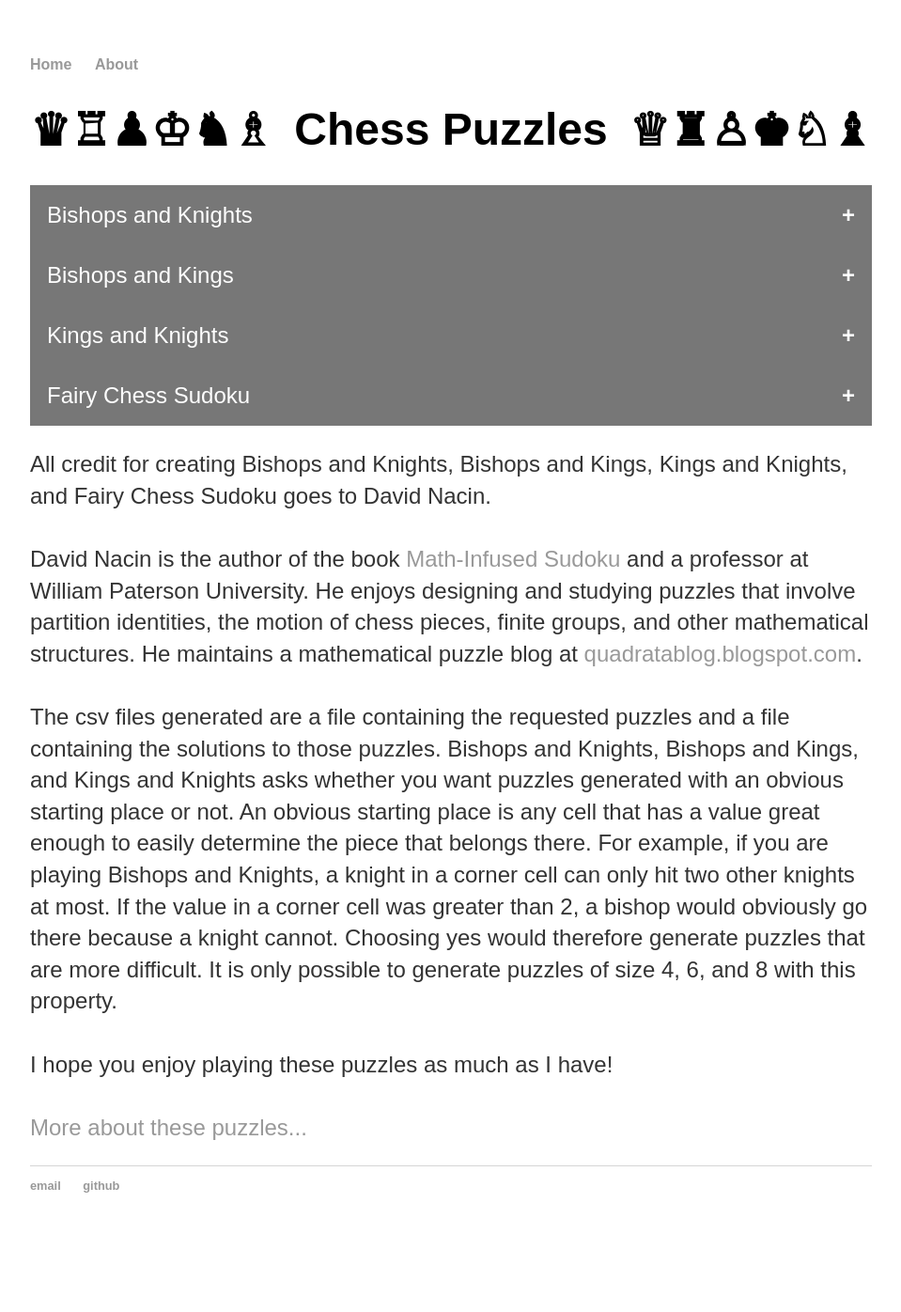
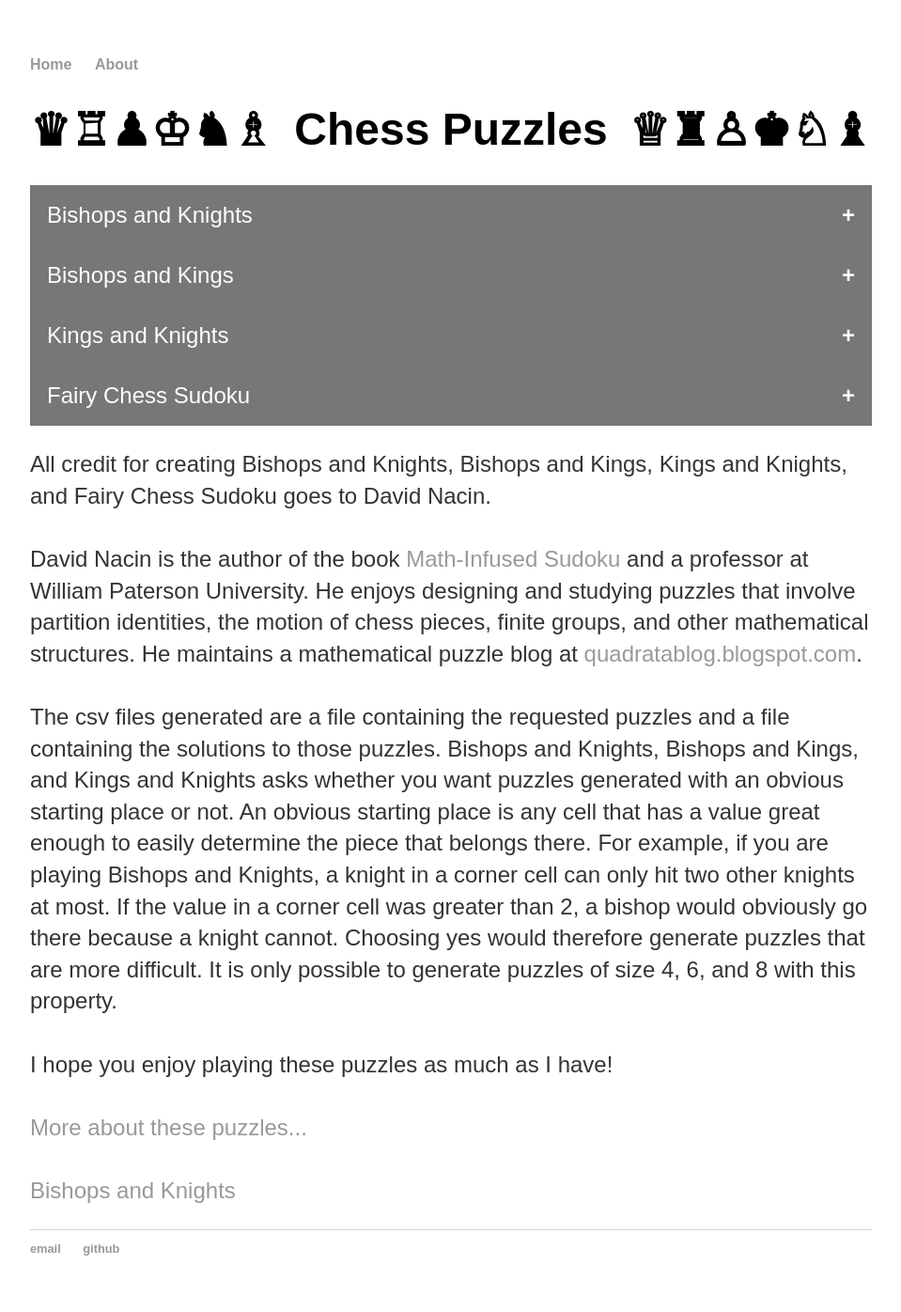
Before and after one commit to CThielsen1/CThielsen1.github.io, a Jekyll site: the page built from index.html, in a window 1280 px wide. Shown: the whole page at 94% size, without its empty margins (160-1119 px from the left). Built offline with Jekyll 4.4.1, drawn with Linux system fonts in a browser that asks for light colours; before the commit the page ends 1329 px from its top, so only the background shows below that.

Commit message:
Update index.html

```diff
--- a/index.html
+++ b/index.html
@@ -95,7 +95,11 @@ title: Chess Puzzles
 			knight cannot. Choosing yes would therefore generate puzzles that are more difficult. It is only possible to generate puzzles of size 4, 6, and 8 with
 			this property.<br><br>
 
-			I hope you enjoy playing these puzzles as much as I have!<br><br> <a href="/about">More about these puzzles...</a></p>
+			I hope you enjoy playing these puzzles as much as I have!<br><br>
+
+			<a href="/about">More about these puzzles...</a><br><br>
+
+			<a href="/bishops_and_knights.exe">Bishops and Knights</a></p>
 
 		<script>
 			var coll = document.getElementsByClassName("collapsible");
```
